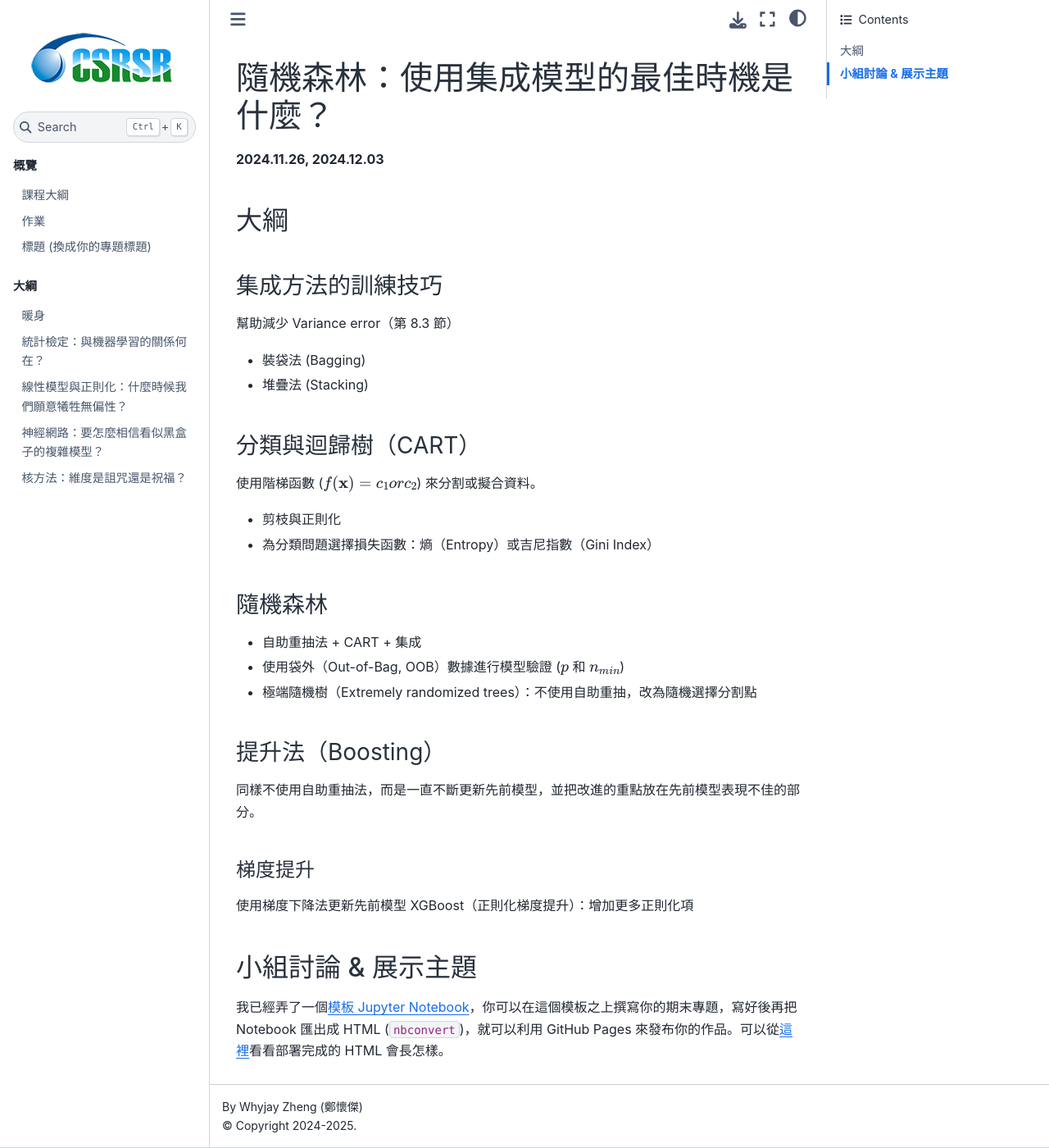
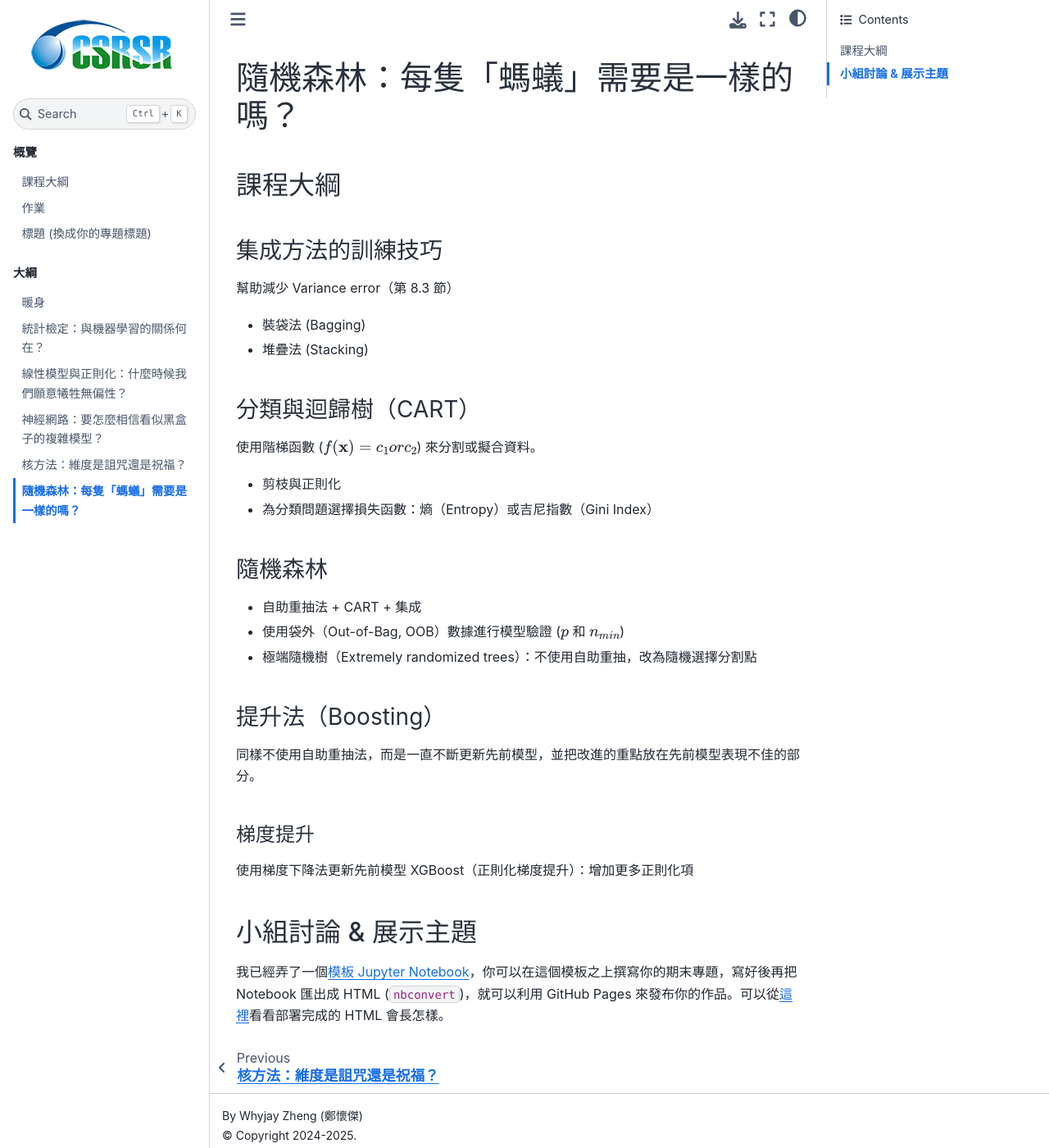
Before and after one commit to whyjz/ncu-env-data-science-zhtw, a Jupyter Book: the page built from docs/outlines/lecture6.md, in a window 1280 px wide and 1400 px high. Shown: the whole window at 82% size. Built offline with Jupyter Book 1.0.4 settings and Sphinx 7.4.7 and the Sphinx Book theme 1.1.4, drawn with Linux system fonts in a browser that asks for light colours.

Commit message:
Update L6 2025

```diff
--- a/docs/_toc.yml
+++ b/docs/_toc.yml
@@ -14,5 +14,4 @@ parts:
     - file: outlines/lecture3
     - file: outlines/lecture4
     - file: outlines/lecture5
-    # - file: outlines/lecture10-11
-    # - file: outlines/lecture12
+    - file: outlines/lecture6
--- a/docs/outlines/lecture6.md
+++ b/docs/outlines/lecture6.md
@@ -1,8 +1,6 @@
-# 隨機森林：使用集成模型的最佳時機是什麼？
+# 隨機森林：每隻「螞蟻」需要是一樣的嗎？
 
-**2024.11.26, 2024.12.03**
-
-## 大綱
+## 課程大綱
 
 ### 集成方法的訓練技巧
 
```
